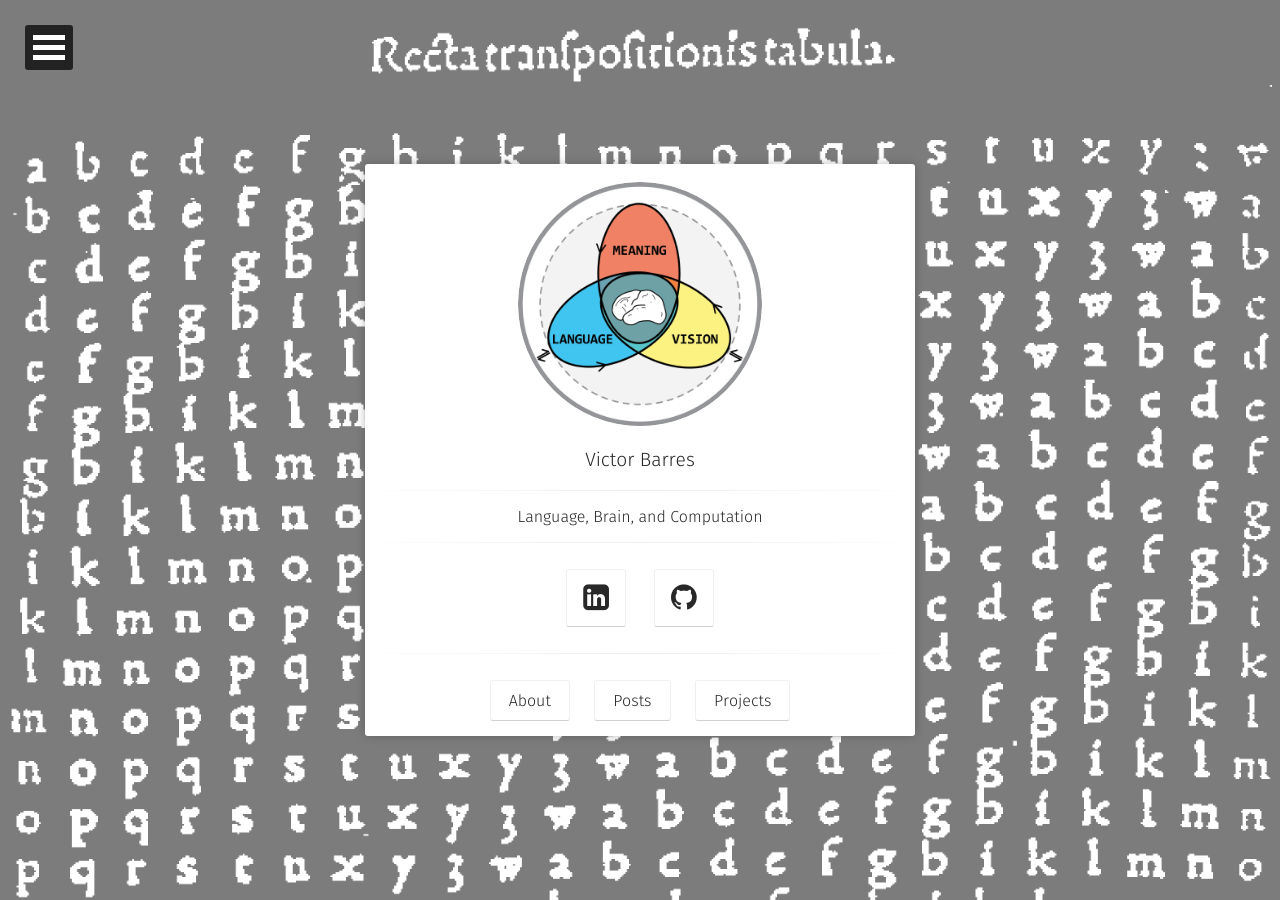
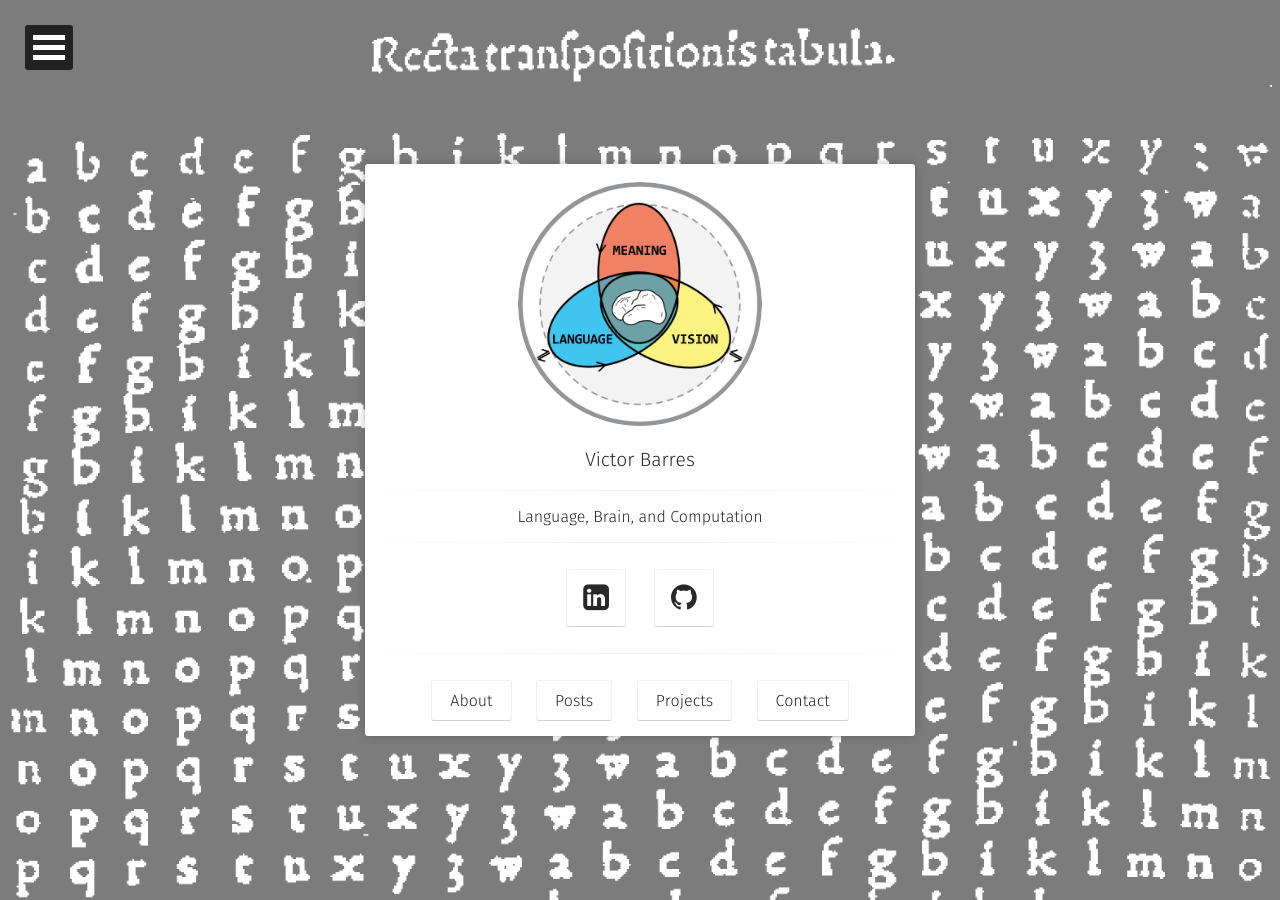
Before and after one commit to victorbarres/victorbarres.github.io, a Jekyll site: the page built from index.html, in a window 1280 px wide. Built offline with Jekyll 4.4.1, drawn with Linux system fonts in a browser that asks for light colours; some web fonts are replaced.

Commit message:
change contact

```diff
--- a/_layouts/home.html
+++ b/_layouts/home.html
@@ -39,6 +39,9 @@ layout: compress
                          <a class="btn zoombtn" href="{{ site.url }}/projects">
                          Projects
                          </a>
+						 <a class="btn zoombtn" href="{{ site.url }}/contact">
+                         Contact
+                         </a>
                  </h3>
             </div>
         </div>
```
